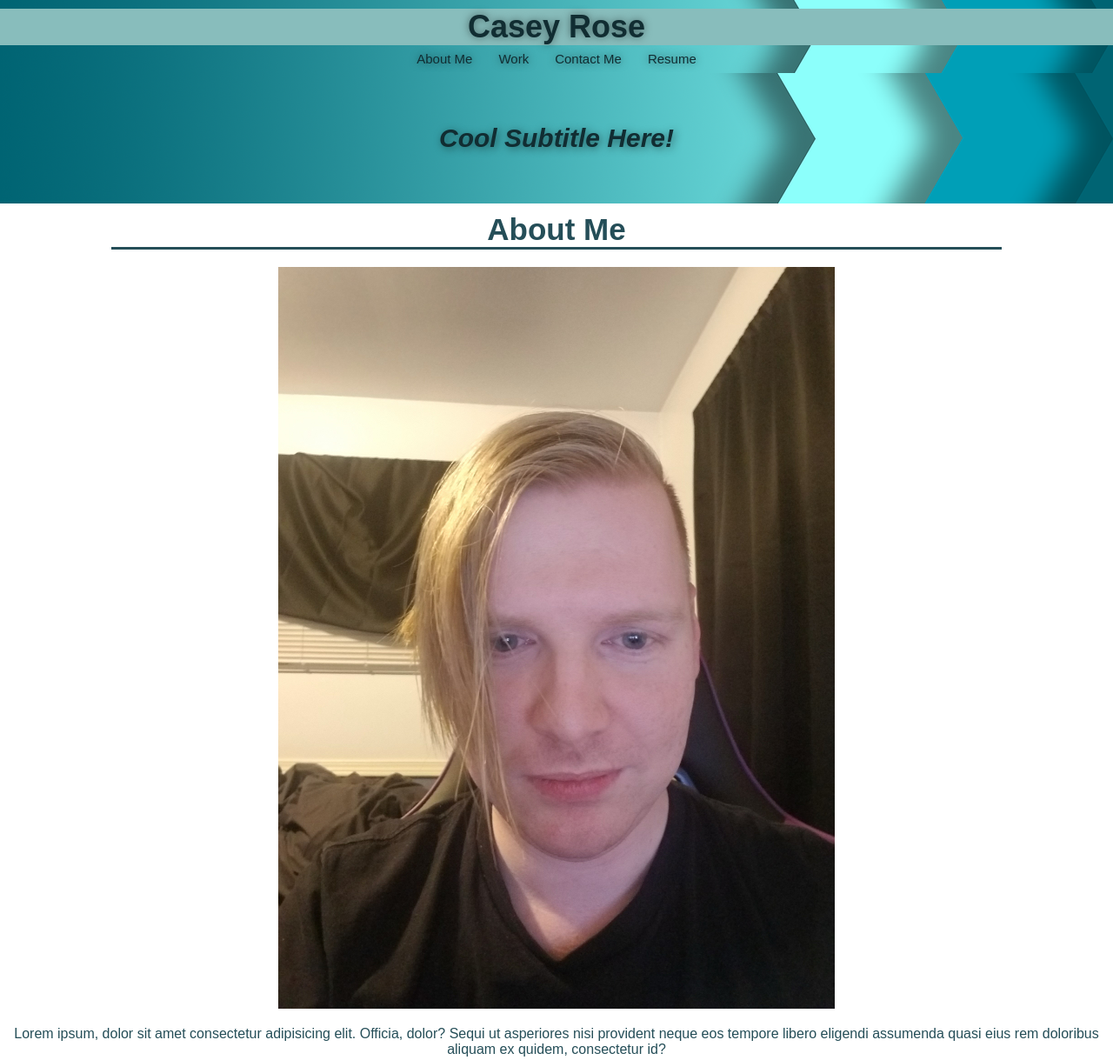
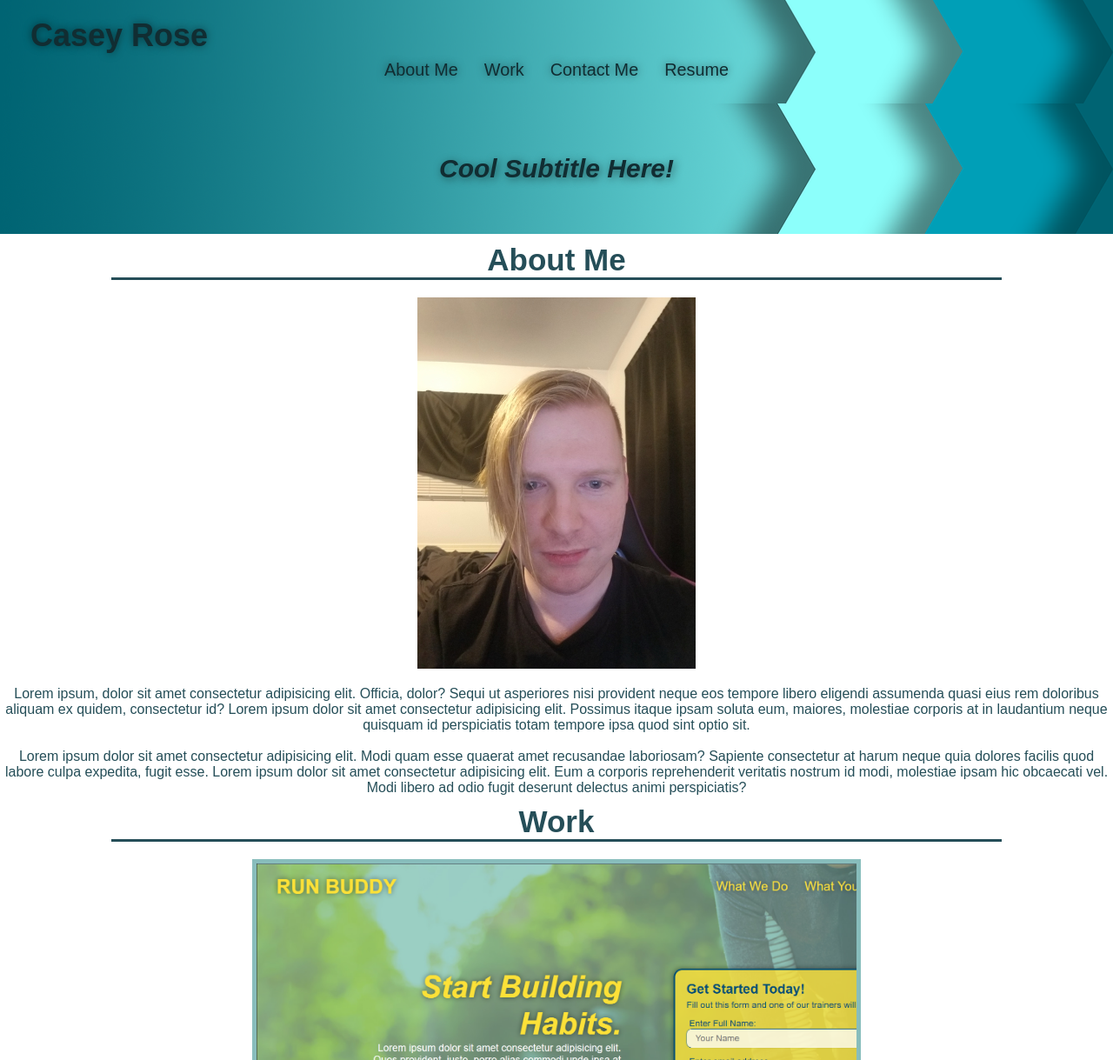
Before and after one commit to Geevaveeri/Casey-Rose-Portfolio, a plain HTML site: page index.html in a window 1280 px wide. Shown: the top 1219 px of the page at 87% size. Drawn offline with Linux system fonts and the light colour scheme; files whose address does not match are found by name.

Commit message:
finished media query for responsive design for desktop

```diff
--- a/assets/style.css
+++ b/assets/style.css
@@ -30,8 +30,7 @@ body{
 
 /*Header Section */
 
-header{
-    /* background-color: var(--tertiary-color); */
+header {
     display: flex;
     justify-content: center;
     flex-wrap: wrap;
@@ -54,6 +53,7 @@ header h1 {
     text-align: center;
 
 }
+
 
 header a {
     text-decoration: none;
@@ -211,15 +211,44 @@ footer ul li a {
 /* Media for Computer Monitor */
 
 @media screen and (min-width: 1200px) {
-    * {
-        box-sizing: border-box;
+
+    /* Header */
+
+    header {
+        padding: 20px 35px;
     }
-    /* header */
     header h1 {
+         display: flex;
+         justify-content: space-between;
+         margin: 0;
+
+    }
+
+    header nav ul li a {
+        padding: 10px 15px;
+        font-weight: lighter;
+        font-size: 1.55vw;
+        text-shadow: 0 0 10px rgba(0,0,0,0.5);
+    }
+
+    header nav ul li a:hover {
         background: var(--primary-color);
-        width: ;
+        color: var(--tertiary-color);
+        border-radius: 15px;
+        text-shadow: none;
     }
-    /* run buddy overlay */
+    /* Header end */
+
+    /* About me start */
+    #about-me img {
+        display: flex;
+        width: 25%;
+        margin-bottom: 20px;
+    }
+
+    /* About me end */
+
+    /* Run buddy overlay */
     .run-buddy-container {
      position: relative;
         width: 100%;
@@ -252,7 +281,7 @@ footer ul li a {
     .run-buddy-container:hover .run-buddy-overlay {
         opacity: 0;
     }
-    /*horiseon overlay  */
+    /*Horiseon overlay  */
     .horiseon-container {
         position: relative;
            width: 90%;
@@ -286,7 +315,7 @@ footer ul li a {
        .horiseon-container:hover .horiseon-overlay {
            opacity: 0;
        }
-       /* coming soon overlay */
+       /* Coming soon overlay */
        .coming-soon-container {
         position: relative;
            width: 90%;
@@ -320,4 +349,15 @@ footer ul li a {
        .coming-soon-container:hover .coming-soon-overlay {
            opacity: 0;
        }
+
+       /* Footer start */
+
+       #contact-me {
+           margin-top: 5px;
+       }
+
+       footer ul li{
+           justify-content: space-between;
+           margin: 0px 5px;
+       }
 }
--- a/index.html
+++ b/index.html
@@ -36,11 +36,18 @@
     <section id="about-me">
         <h2 class="section-title">About Me</h2>
 
-        <img src="./assets/images/Selfie.jpg" alt="Selfie of Casey Rose">
+        <img src="./assets/images/Selfie.jpg" alt="Selfie of Casey Rose" class="selfie">
 
         <p>Lorem ipsum, dolor sit amet consectetur adipisicing elit. Officia, dolor? Sequi ut asperiores nisi provident
             neque eos tempore libero eligendi assumenda quasi eius rem doloribus aliquam ex quidem, consectetur id?
+            Lorem ipsum dolor sit amet consectetur adipisicing elit. Possimus itaque ipsam soluta eum, maiores,
+            molestiae corporis at in laudantium neque quisquam id perspiciatis totam tempore ipsa quod sint optio sit.
         </p>
+        <br />
+        <p>Lorem ipsum dolor sit amet consectetur adipisicing elit. Modi quam esse quaerat amet recusandae laboriosam?
+            Sapiente consectetur at harum neque quia dolores facilis quod labore culpa expedita, fugit esse. Lorem ipsum
+            dolor sit amet consectetur adipisicing elit. Eum a corporis reprehenderit veritatis nostrum id modi,
+            molestiae ipsam hic obcaecati vel. Modi libero ad odio fugit deserunt delectus animi perspiciatis?
 
     </section>
     <!-- About Me Section End -->
```
